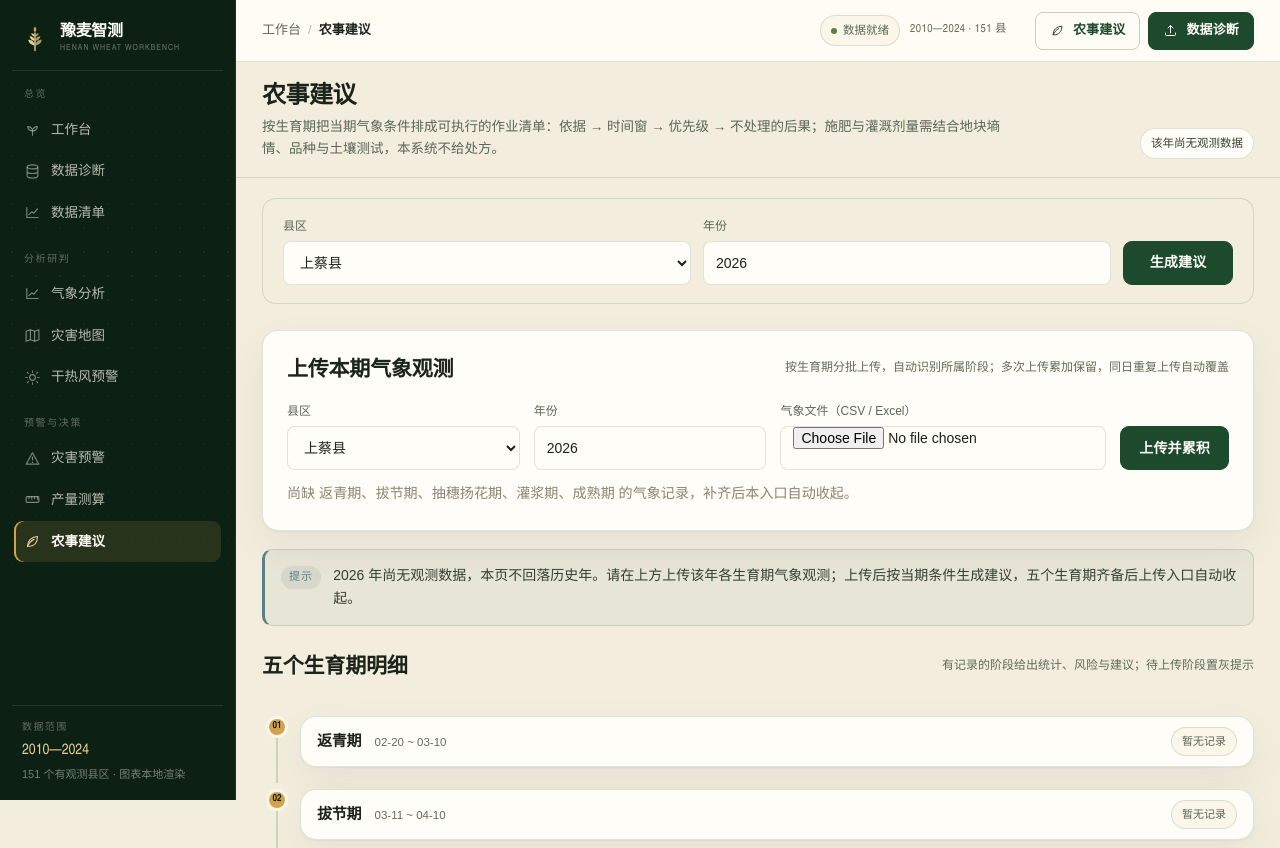
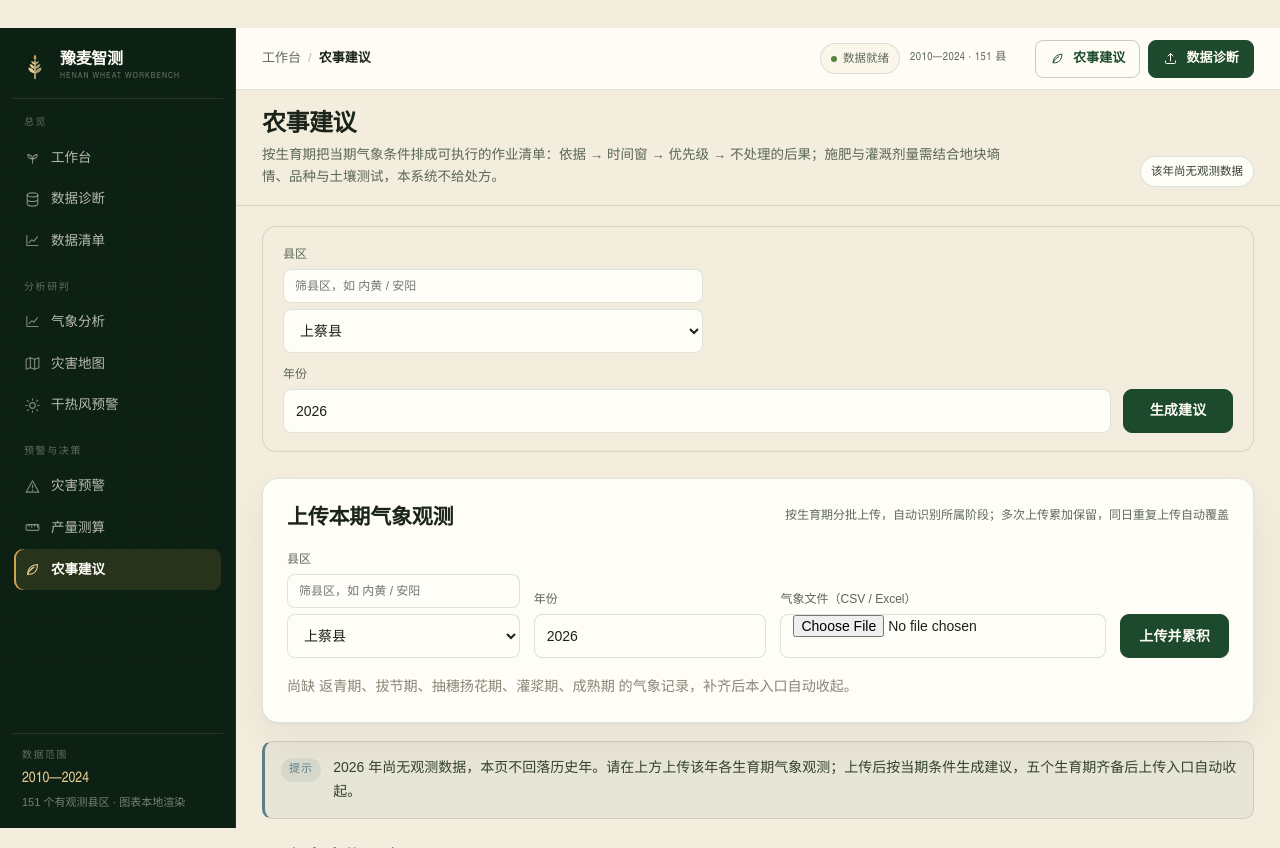
Before and after one commit to sjjdjs839/wheat-yield-predict, a Flask app: page /advice in a window 1280 px wide. Shown: the top 848 px of the page. Run offline with Flask 3, Linux system fonts and the light colour scheme; data that the repository does not hold is empty.

Commit message:
全县区下拉统一按地市分组并加关键字筛选；修掉有上传数据时分组失效退化成151项平铺

```diff
--- a/wheat-ml/app.py
+++ b/wheat-ml/app.py
@@ -227,8 +227,9 @@ def uploaded_scope() -> dict | None:
 
 
 def scope_city_groups(scope: dict | None) -> dict | None:
-    """上传数据不套用内置城市分组，返回 None 让模板使用扁平县区列表。"""
-    return None if scope else CITY_GROUPS
+    """始终按地市分组。上传县名本身来自内置县区表，所以分组里一定有它；
+    之前在有上传数据时返回 None，会让 151 个县退化成一条平铺长列表。"""
+    return CITY_GROUPS
 
 
 def builtin_dataset() -> pd.DataFrame:
--- a/wheat-ml/web/static/app.js
+++ b/wheat-ml/web/static/app.js
@@ -850,3 +850,45 @@
   }
 
   initSideRail();
+  initCountyPickers();
+
+  /**
+   * 县区下拉筛选：模板里在 select 前放一个 .county-filter 输入框即可，
+   * 这里自动接管，不需要各页面另写脚本。选中项始终保留可见，避免筛选把当前县藏掉。
+   */
+  function initCountyPickers() {
+    Array.prototype.forEach.call(document.querySelectorAll('.county-filter'), function (box) {
+      var sel = box.nextElementSibling;
+      if (!sel || sel.tagName !== 'SELECT' || sel.dataset.pickerBound) return;
+      sel.dataset.pickerBound = '1';
+      var total = sel.querySelectorAll('option').length;
+
+      function apply() {
+        var q = (box.value || '').trim();
+        var keep = 0;
+        Array.prototype.forEach.call(sel.querySelectorAll('optgroup'), function (g) {
+          var shown = 0;
+          Array.prototype.forEach.call(g.querySelectorAll('option'), function (o) {
+            var hit = !q || o.textContent.indexOf(q) >= 0 || g.label.indexOf(q) >= 0;
+            var isSel = o.selected;
+            o.hidden = !hit && !isSel;
+            o.disabled = !hit && !isSel;
+            if (!o.hidden) shown++;
+            if (hit) keep++;
+          });
+          g.hidden = shown === 0;
+        });
+        if (q) {
+          box.setAttribute('aria-label', '匹配 ' + keep + ' 个县区');
+        } else {
+          box.setAttribute('aria-label', '共 ' + total + ' 个县区');
+        }
+      }
+
+      box.addEventListener('input', apply);
+      box.addEventListener('keydown', function (e) {
+        if (e.key === 'Enter') { e.preventDefault(); apply(); sel.focus(); }
+      });
+      apply();
+    });
+  }
--- a/wheat-ml/web/static/style.css
+++ b/wheat-ml/web/static/style.css
@@ -409,7 +409,7 @@ code{
 
 /* ---------- filters ---------- */
 .filter-panel{
-  display:flex;align-items:flex-end;gap:12px;
+  display:flex;align-items:flex-end;flex-wrap:wrap;gap:12px;
   padding:18px 20px;border:1px solid var(--line);border-radius:var(--radius);
   background:var(--rice-100);
 }
@@ -874,6 +874,9 @@ td .chip{padding:3px 8px;font-size:11px}
   .page-content{padding:24px 0 72px}
   .filter-panel{display:grid;grid-template-columns:1fr 1fr;gap:12px;padding:16px}
   .filter-panel .field{min-width:0}
+  .filter-panel .field-wide{grid-column:1/-1}
+  .filter-panel .field-wide select,
+  .filter-panel .field-wide .county-filter{max-width:100%}
   .filter-panel .btn{grid-column:1/-1;width:100%}
   .filter-reset{grid-column:1/-1;justify-self:start;align-self:auto;padding-top:0}
   .insight-panel{padding:24px 22px;margin-top:24px}
@@ -1997,7 +2000,7 @@ td .status-pill{margin-top:0}
 .bd-table tr.is-off td{opacity:.52}
 .bd-table tr.is-off .row-actions{opacity:1}
 .issue-line{font-size:12.5px;color:var(--ink-600);margin:3px 0}
-.county-filter{width:100%;padding:9px 12px;border:1px solid var(--line);border-radius:10px;
+.county-filter{width:100%;box-sizing:border-box;padding:9px 12px;border:1px solid var(--line);border-radius:10px;
   background:var(--paper);font-size:13px;color:var(--ink-900)}
 .county-filter:focus{outline:none;border-color:var(--forest-700)}
 
@@ -2057,3 +2060,8 @@ td .status-pill{margin-top:0}
 .tag.tag-base{background:rgba(210,162,76,.16);color:#8a6420}
 .feat-table tr.is-baseline{background:rgba(210,162,76,.06)}
 .feat-table tr.is-baseline td:first-child{color:var(--ink-500)}
+
+/* 带关键字筛选的县区字段：独占一整行，避免与旁边字段的高度差把标签错开 */
+.field-wide{flex:1 1 100%!important;max-width:none}
+.field-wide .county-filter{height:34px;font-size:12px;padding:6px 11px;max-width:420px}
+.field-wide select{max-width:420px}
--- a/wheat-ml/web/templates/advice.html
+++ b/wheat-ml/web/templates/advice.html
@@ -5,8 +5,9 @@
 
 {% macro upload_form(county, city_groups, counties, year, years) %}
 <form class="stage-upload-form" method="post" action="{{ url_for('advice_upload_stage') }}" enctype="multipart/form-data">
-  <div class="field">
+  <div class="field field-wide">
     <label for="u-county">县区</label>
+    <input type="search" class="county-filter" placeholder="筛县区，如 内黄 / 安阳" autocomplete="off">
     <select id="u-county" name="county">
       {% if city_groups %}
         {% for city, city_counties in city_groups.items() %}
@@ -39,8 +40,9 @@
   {% endif %}
 
   <form class="filter-panel" method="get" aria-label="建议筛选">
-    <div class="field">
+    <div class="field field-wide">
       <label for="f-county">县区</label>
+      <input type="search" class="county-filter" placeholder="筛县区，如 内黄 / 安阳" autocomplete="off">
       <select id="f-county" name="county">
         {% if city_groups %}
           {% for city, city_counties in city_groups.items() %}
--- a/wheat-ml/web/templates/analysis.html
+++ b/wheat-ml/web/templates/analysis.html
@@ -9,8 +9,9 @@
   {% endif %}
 
   <form class="filter-panel" method="get" aria-label="分析筛选">
-    <div class="field">
+    <div class="field field-wide">
       <label for="f-county">县区</label>
+      <input type="search" class="county-filter" placeholder="筛县区，如 内黄 / 安阳" autocomplete="off">
       <select id="f-county" name="county">
         {% if city_groups %}
           {% for city, city_counties in city_groups.items() %}
--- a/wheat-ml/web/templates/base.html
+++ b/wheat-ml/web/templates/base.html
@@ -181,7 +181,7 @@
 {% if active in ['map', 'risk'] %}
 <script src="{{ url_for('static', filename='vendor/echarts.min.js') }}"></script>
 {% endif %}
-<script src="{{ url_for('static', filename='app.js') }}"></script>
+<script src="{{ url_for('static', filename='app.js') }}?v={{ css_v }}"></script>
 {% block scripts %}{% endblock %}
 </body>
 </html>
--- a/wheat-ml/web/templates/predict.html
+++ b/wheat-ml/web/templates/predict.html
@@ -11,8 +11,9 @@
   <div class="workbench">
     <form class="control-card" method="get" aria-label="预测条件">
       <h2>预测条件</h2>
-      <div class="field">
+      <div class="field field-wide">
         <label for="f-county">县区</label>
+        <input type="search" class="county-filter" placeholder="筛县区，如 内黄 / 安阳" autocomplete="off">
         <select id="f-county" name="county" onchange="var t=document.getElementById('f-threshold'); if(t){t.value='';}">
           {% if city_groups %}
             {% for city, city_counties in city_groups.items() %}
```
